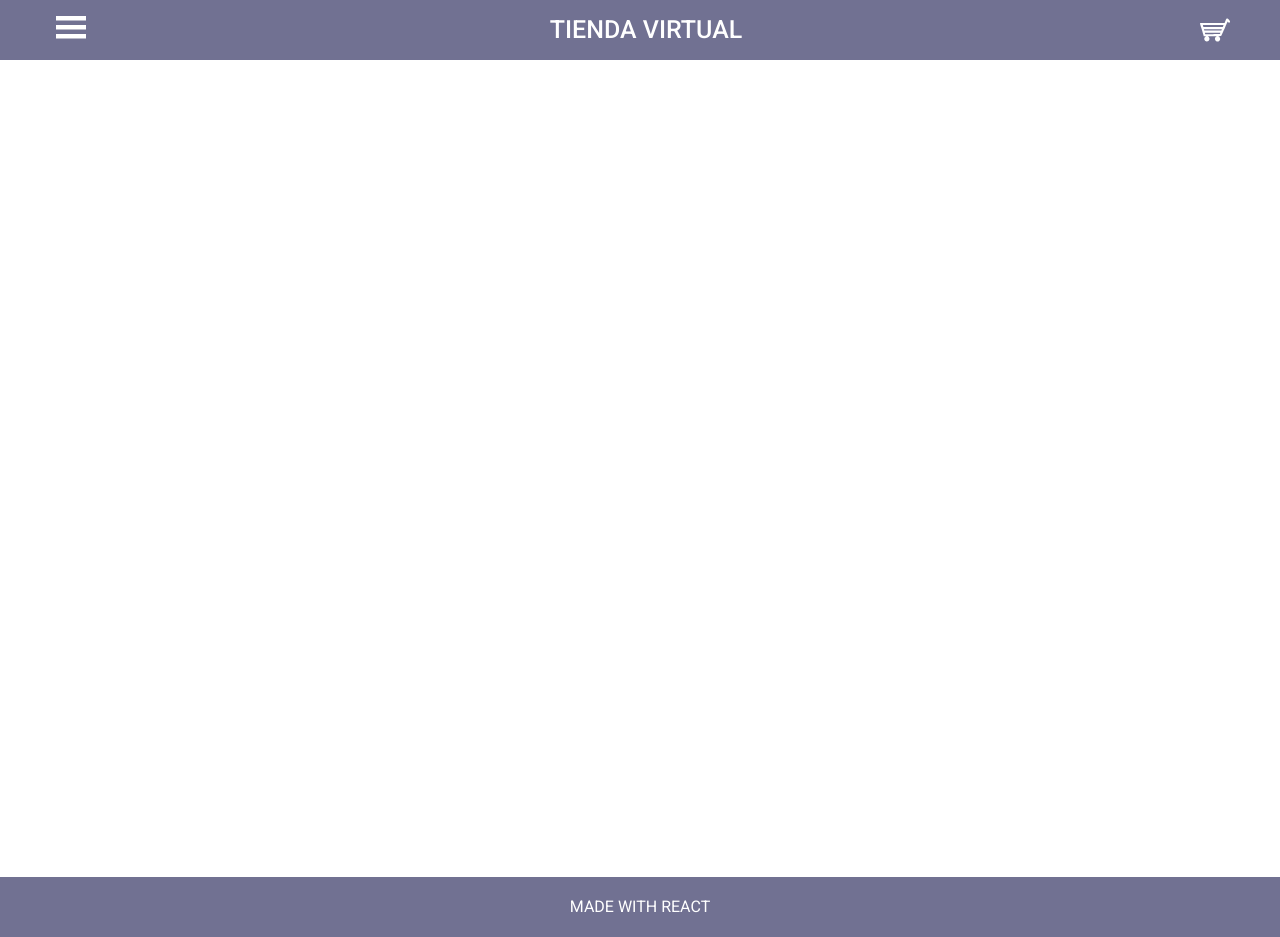
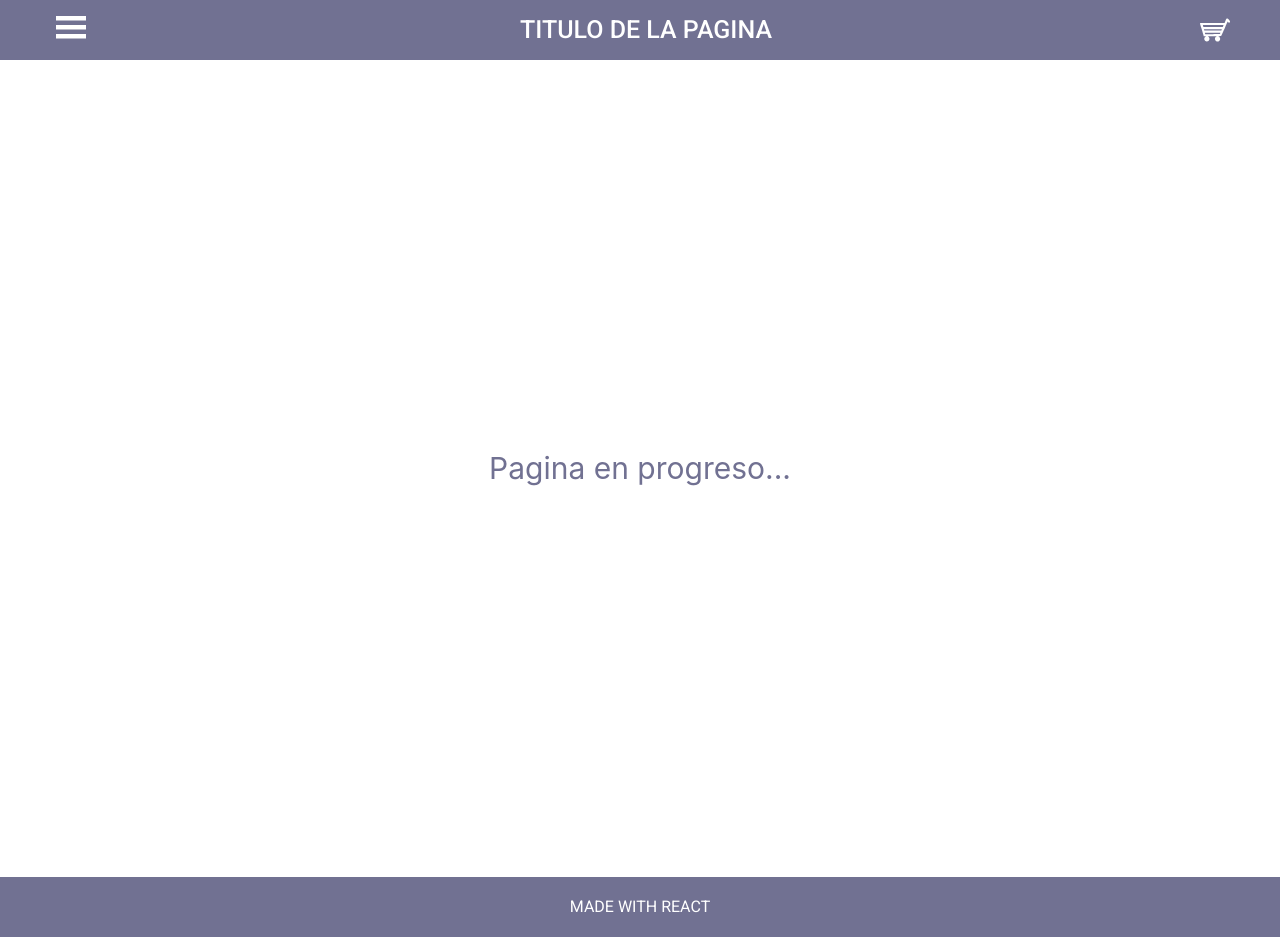
Before and after one commit to RamiroPrieto/tienda, a React (Create React App) app: page / in a window 1280 px wide. Built offline with nearby package versions, Linux system fonts and the light colour scheme.

Commit message:
Item list container

```diff
--- a/src/App.css
+++ b/src/App.css
@@ -1,3 +1,11 @@
 .body{
   height: 817px;
+  display: flex;
+
 }
+
+.itemContainer{
+  margin: auto;
+  font-size: 30px;
+  color: rgb(113, 113, 146);
+}
--- a/src/App.tsx
+++ b/src/App.tsx
@@ -1,17 +1,20 @@
 import React from 'react';
 import logo from './logo.svg';
+
 import './App.css';
 import './normalize.css';
 
 import Header from './components/Header';
 import Footer from './components/Footer';
+import ItemListContainer from './components/ItemListContainer';
+
 
 function App() {
   return (
     <div className="App">
-      <Header/>
+      <Header name="TITULO DE LA PAGINA"/>
       <div className='body'>
-
+      <ItemListContainer mensaje="Pagina en progreso..."/>
       </div>
       <Footer/>
     </div>
--- a/src/components/Header.tsx
+++ b/src/components/Header.tsx
@@ -3,12 +3,16 @@ import NavBar from './NavBar';
 import './Header.css'
 import Carrito from './Carrito'
 
-function Header() {
+interface props{
+  name : string;
+}
+
+function Header({ name } : props) {
   return (
     <header className="header">
        <NavBar/>
        <a href='/' className='logo'>
-           TIENDA VIRTUAL
+          {name}
        </a>
        <Carrito/>
     </header>
--- /dev/null
+++ b/src/components/ItemListContainer.tsx
@@ -0,0 +1,15 @@
+import React from 'react';
+
+interface props{
+    mensaje: string;
+}
+
+function ItemListContainer(props : props) {
+  return (
+    <div className='itemContainer'>
+        {props.mensaje}
+    </div>
+  );
+}
+
+export default ItemListContainer;
```
